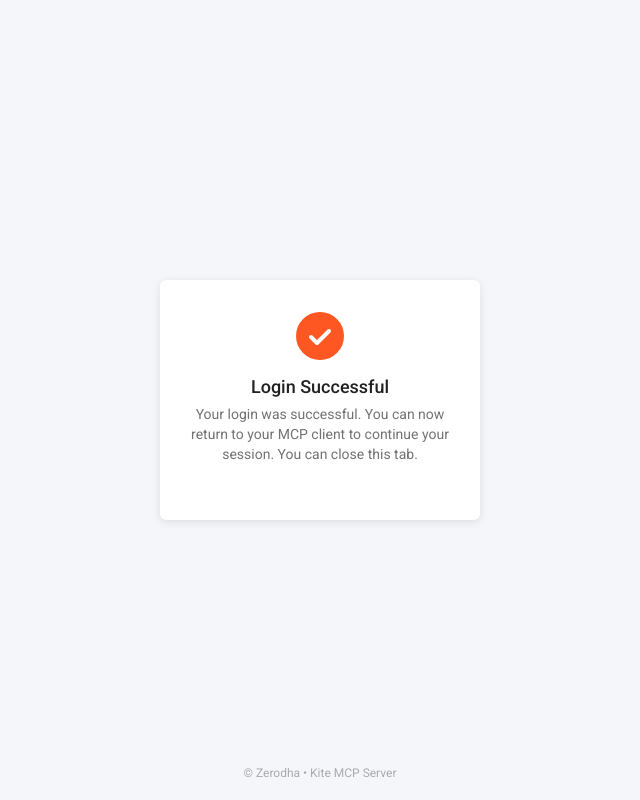
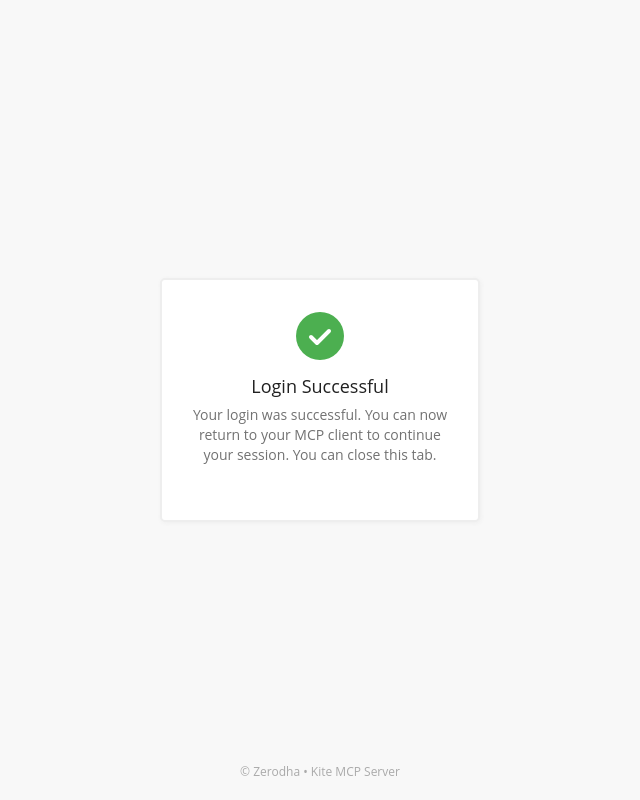
Before and after one commit to zerodha/kite-mcp-server, a Python web app: template kc/templates/index.html in a window 1280 px wide. Shown: the whole page, without its empty margins (320-960 px from the left). Run offline with Jinja, Linux system fonts and the light colour scheme; the template is opened without the code that fills it, so the values that code supplies are empty.

Commit message:
chore: style changes for index template

```diff
--- a/kc/templates/index.html
+++ b/kc/templates/index.html
@@ -12,13 +12,15 @@
         <style>
             :root {
                 --orange: #ff5722;
-                --bg: #f5f6fa;
+                --green: #4caf50;
+                --bg: #f8f8f8;
                 --card-bg: #ffffff;
                 --heading: #212121;
                 --text: #727272;
-                --radius: 6px;
-                --shadow: 0 2px 8px rgba(0, 0, 0, 0.1);
-                --font: "Roboto", sans-serif;
+                --radius: 5px;
+                --color-border-default: #eee;
+                --shadow: 1px 1px 4px var(--color-border-default);
+                --font: "Open Sans", sans-serif;
             }
 
             *,
@@ -30,6 +32,7 @@
                 margin: 0;
                 height: 100vh;
                 display: flex;
+                flex-direction: column;
                 align-items: center;
                 justify-content: center;
                 background: var(--bg);
@@ -39,6 +42,7 @@
 
             .card {
                 background: var(--card-bg);
+                border: 2px solid var(--color-border-default);
                 border-radius: var(--radius);
                 box-shadow: var(--shadow);
                 padding: 2rem 1.5rem;
@@ -103,7 +107,7 @@
         <div class="card">
             <div class="icon">
                 <svg viewBox="0 0 24 24" xmlns="http://www.w3.org/2000/svg">
-                    <circle cx="12" cy="12" r="12" fill="var(--orange)" />
+                    <circle cx="12" cy="12" r="12" fill="var(--green)" />
                     <path
                         d="M7.5 12.5l3 3l6-6"
                         fill="none"
```
